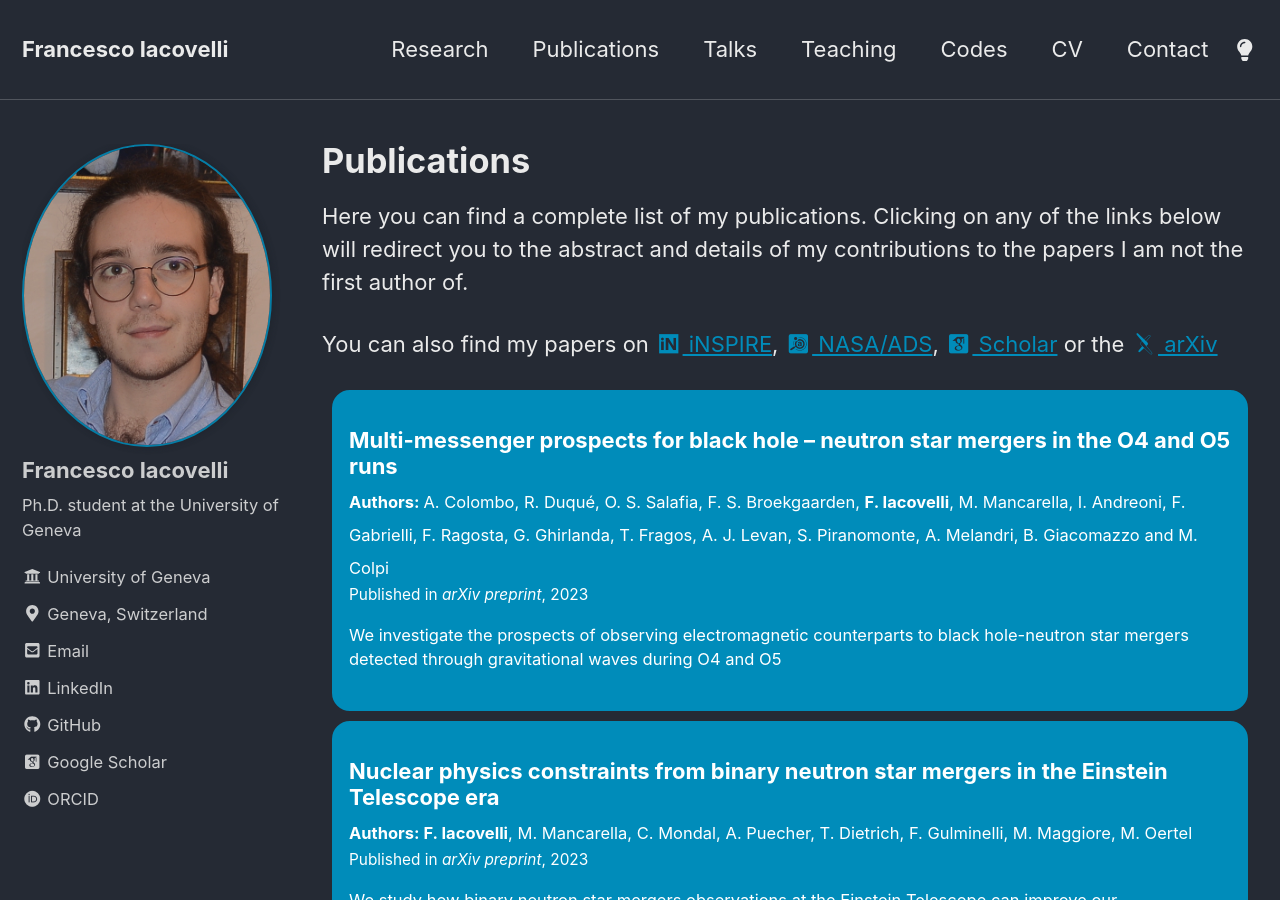
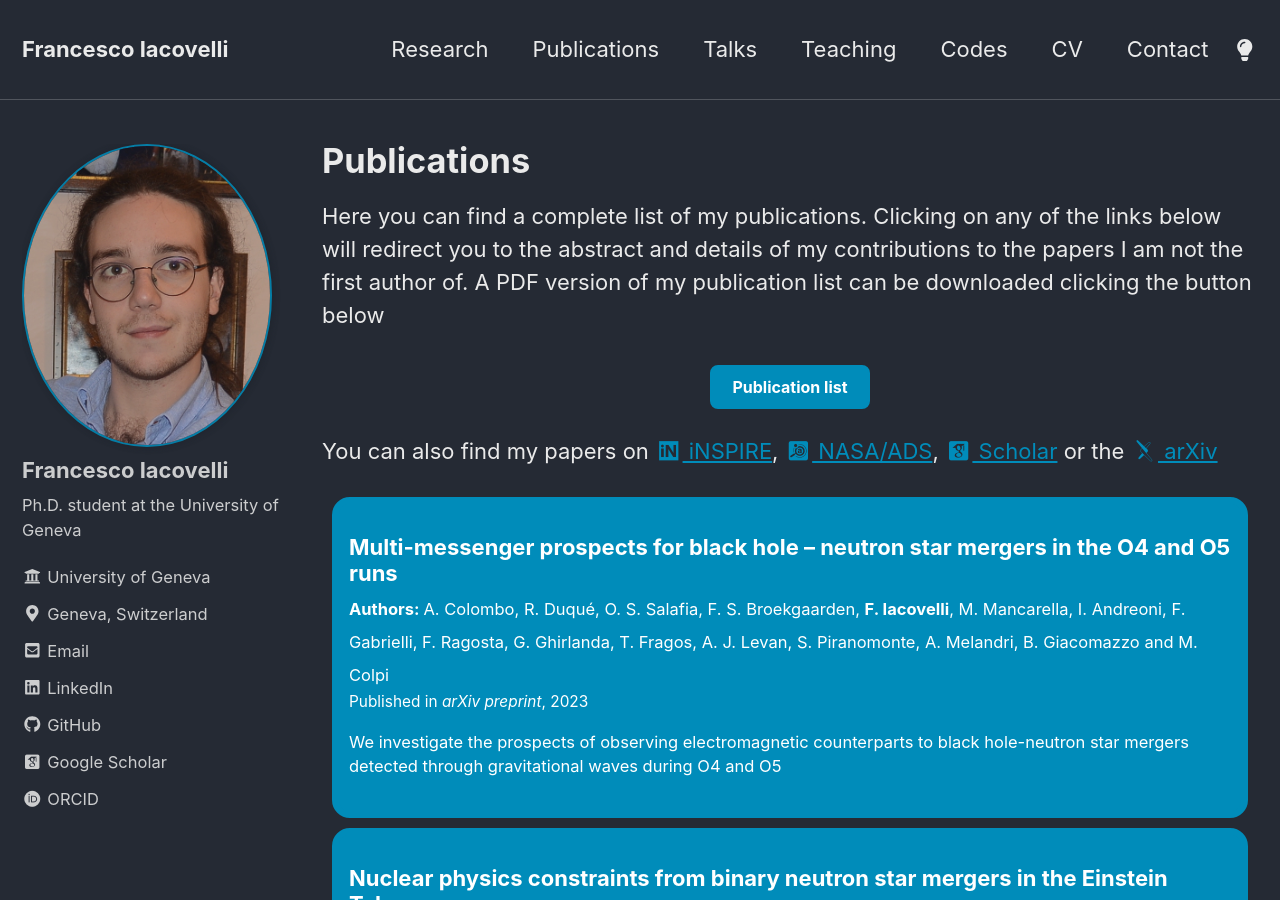
Before and after one commit to FrancescoIacovelli/francescoiacovelli.github.io, a Jekyll site: the page built from _pages/publications.md, in a window 1280 px wide and 900 px high. Built offline with Jekyll 4.4.1, drawn with Linux system fonts in a browser that asks for light colours; nearby versions of some CDN libraries; some web fonts are replaced.

Commit message:
Added publication list pdf

```diff
--- a/_pages/publications.md
+++ b/_pages/publications.md
@@ -6,7 +6,9 @@ author_profile: true
 classes: wide
 ---
 
-Here you can find a complete list of my publications. Clicking on any of the links below will redirect you to the abstract and details of my contributions to the papers I am not the first author of.
+Here you can find a complete list of my publications. Clicking on any of the links below will redirect you to the abstract and details of my contributions to the papers I am not the first author of. A PDF version of my publication list can be downloaded clicking the button below
+
+<center><a href="../assets/cv_pdf/publication_list.pdf" download="Iacovelli_PublicationList.pdf"><button class="btn btn--custom">Publication list</button></a></center>
 
 You can also find my papers on  <a href="https://inspirehep.net/authors/1844718" target="_blank" rel="noopener"><i class="ai ai-inspire ai-fw"></i> iNSPIRE</a>, <a href="https://ui.adsabs.harvard.edu/search/q=%20author%3A%22Iacovelli%2C%20Francesco%22&sort=date%20desc%2C%20bibcode%20desc&p_=0" target="_blank" rel="noopener"><i class="ai ai-ads-square ai-fw"></i> NASA/ADS</a>, <a href="https://scholar.google.com/citations?hl=it&user=aTpQvZAAAAAJ" target="_blank" rel="noopener"><i class="ai ai-google-scholar-square ai-fw"></i> Scholar</a> or the <a href="https://arxiv.org/a/iacovelli_f_1.html" target="_blank" rel="noopener"><i class="ai ai-arxiv ai-fw"></i> arXiv</a>
 
```
Also changed, not shown: 1 other file.
